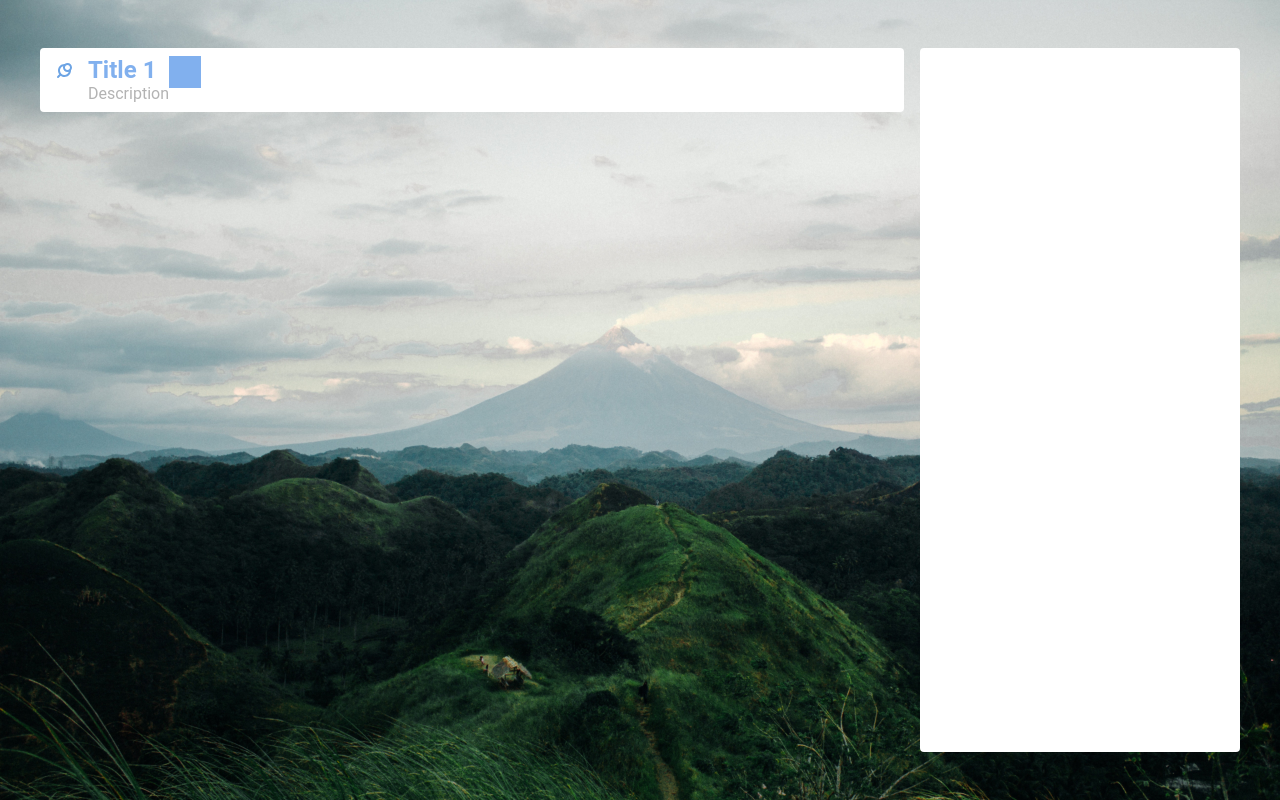
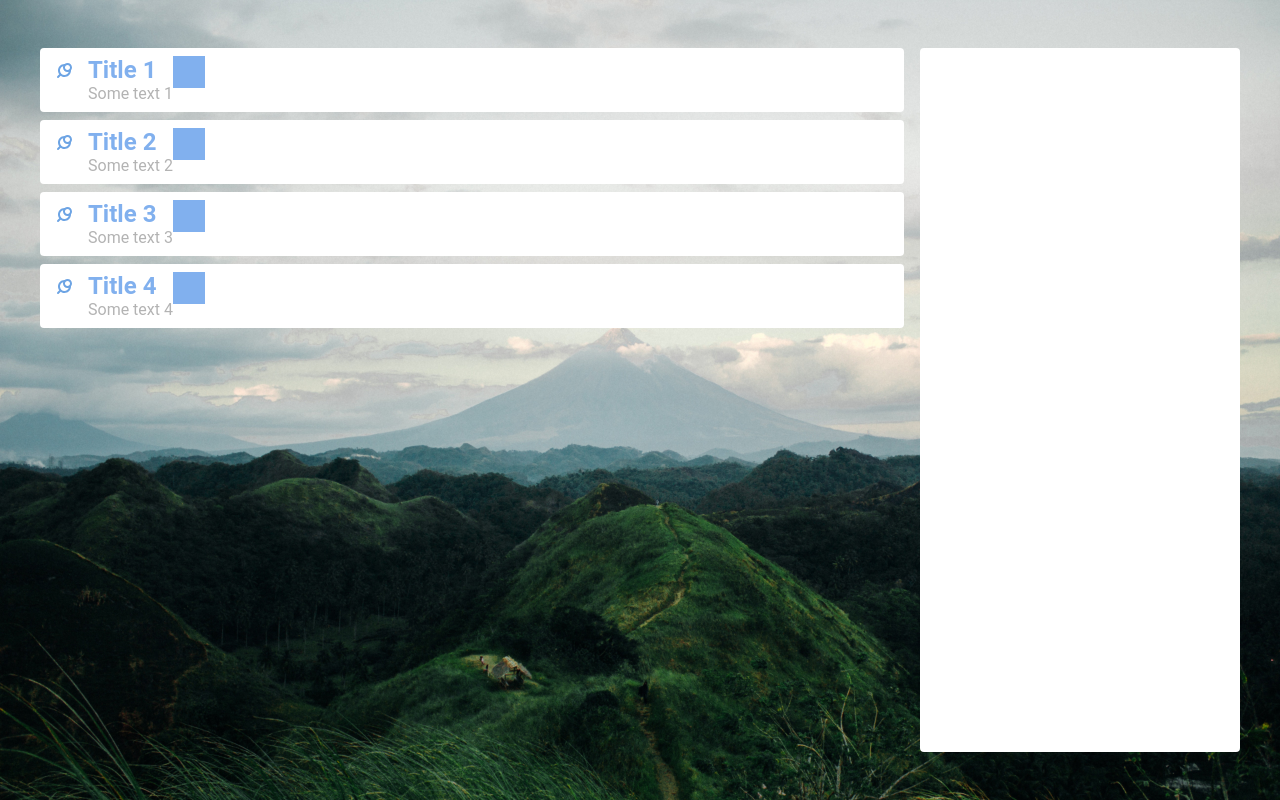
Before and after one commit to milsinery/bob, a React (Create React App) app: page / in a window 1280 px wide. Built offline with nearby package versions, Linux system fonts and the light colour scheme.

Commit message:
add CardsData file

```diff
--- a/src/Card.js
+++ b/src/Card.js
@@ -6,9 +6,9 @@ class Card extends React.Component {
     constructor(props) {
         super(props);
         this.state = {
-            flag: true,
             title: "Title",
-            description: "Description"
+            description: "Description",
+            flag: true
         };
 
         this.handleClick = this.handleClick.bind(this);
--- a/src/Cards.js
+++ b/src/Cards.js
@@ -1,13 +1,17 @@
 import React from 'react';
 import Card from './Card';
+import CardsData from "./CardsData";
+
 import './Cards.css';
 
 class Cards extends React.Component {
 
     render(){
+        const cardContent = CardsData.map(content => <Card id={content.id} title={content.title} description={content.description}/>)
+
         return(
             <div className="Cards">
-                <Card title="Title 1"></Card>
+                {cardContent}
             </div>
         );
     }
--- /dev/null
+++ b/src/CardsData.js
@@ -0,0 +1,24 @@
+const cardsData = [
+    {
+        id: 1,
+        title: "Title 1",
+        description: "Some text 1"
+    },
+    {
+        id: 2,
+        title: "Title 2",
+        description: "Some text 2"
+    },
+    {
+        id: 3,
+        title: "Title 3",
+        description: "Some text 3"
+    },
+    {
+        id: 4,
+        title: "Title 4",
+        description: "Some text 4"
+    },
+]
+
+export default cardsData;
```
